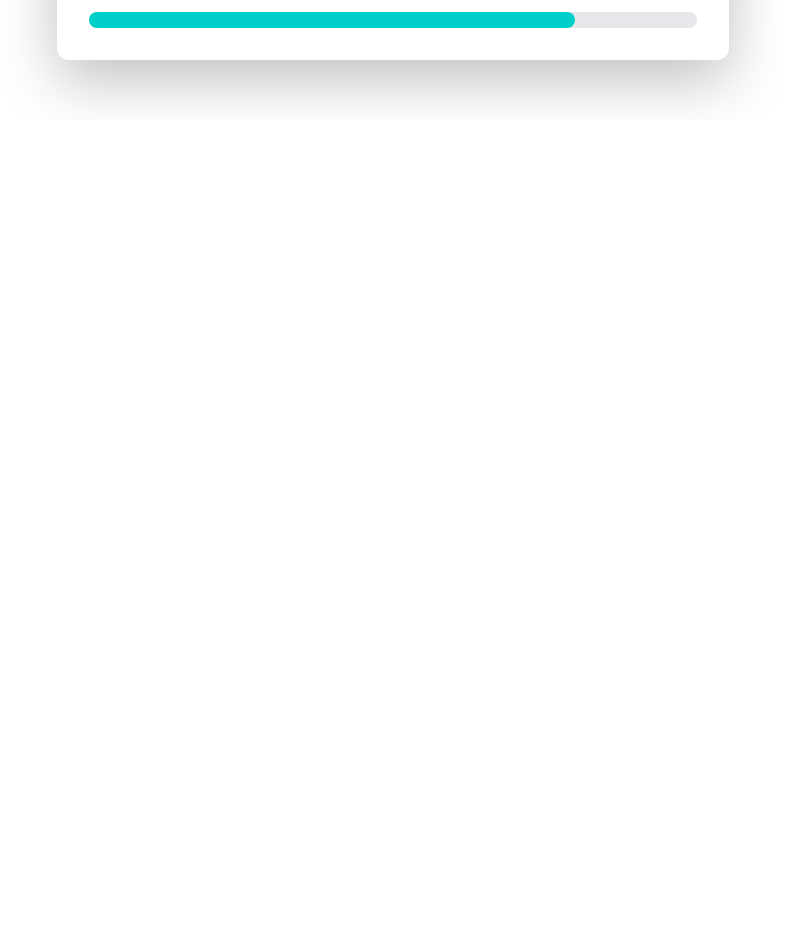
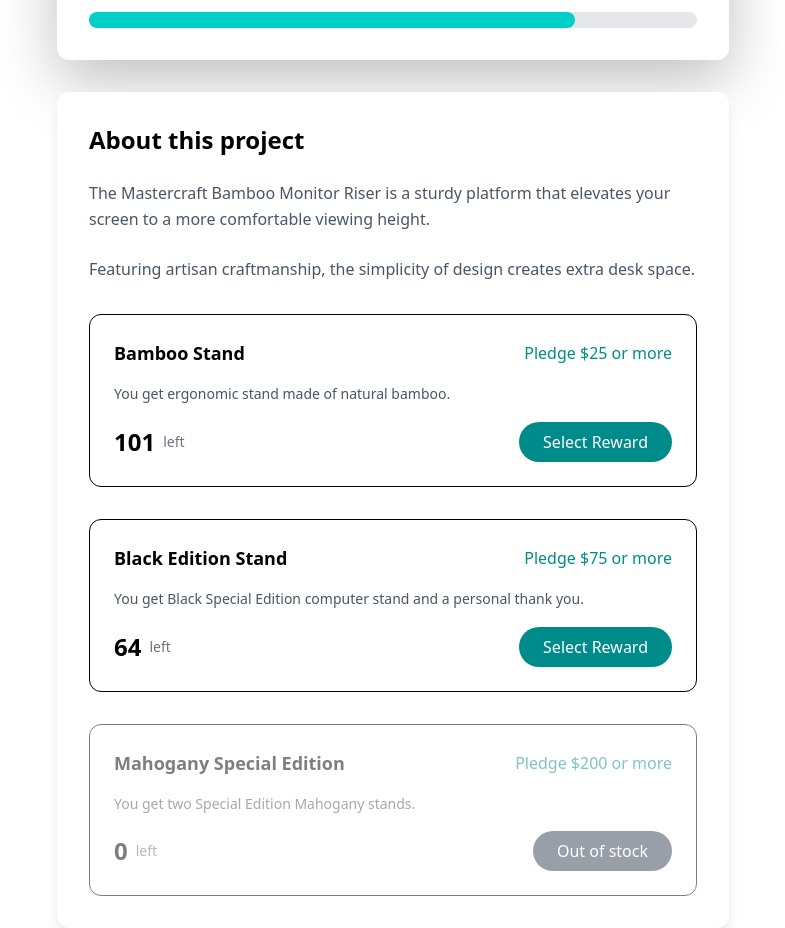
Before and after one commit to mrakakam/Crowdfunding-product-page, a React (Vite) app in the folder crowdfundingwebapp/: page / in a window 1280 px wide. Shown: the part 680-1608 px from the top of the page, without its empty margins (247-1032 px from the left). Before the commit the page ends 800 px from the top, so only its background shows below. Built offline with nearby package versions, Linux system fonts and the light colour scheme.

Commit message:
done with styling about.jsx

```diff
--- a/crowdfundingwebapp/src/App.jsx
+++ b/crowdfundingwebapp/src/App.jsx
@@ -2,6 +2,7 @@
 import { Navbar } from './components/Navbar'
 import { Hero } from './components/Hero'
 import { Numbers } from './components/Numbers'
+import { About } from './components/About'
 
 function App() {
 
@@ -11,6 +12,7 @@
       <Navbar/>
       <Hero/>
       <Numbers/>
+      <About/>
     </>
   )
 }
--- a/crowdfundingwebapp/src/components/About.jsx
+++ b/crowdfundingwebapp/src/components/About.jsx
@@ -1,122 +1,117 @@
+export const About = () => {
+  return (
+    <>
+      <section className="max-w-2xl mx-4 md:mx-auto bg-white rounded-xl shadow-lg p-8 mt-8 space-y-8">
 
+        {/* First Div */}
+        <div className="text-left space-y-6">
+          <h2 className="text-2xl font-bold text-black">
+            About this project
+          </h2>
 
-export const About = ()=>{
+          <p className="text-gray-600 leading-relaxed">
+            The Mastercraft Bamboo Monitor Riser is a sturdy platform that elevates
+            your screen to a more comfortable viewing height.
+          </p>
 
-    return(
+          <p className="text-gray-600 leading-relaxed">
+            Featuring artisan craftmanship, the simplicity of design creates extra desk space.
+          </p>
+        </div>
 
-        <>
+        {/* Second Div */}
+        <div className="border rounded-xl p-6 text-left space-y-4">
 
-            <section>
+          {/* Title + Pledge */}
+          <div className="flex flex-col md:flex-row md:justify-between md:items-center gap-2">
+            <h2 className="font-bold text-lg">
+              Bamboo Stand
+            </h2>
+            <p className="text-[#008b8b] font-medium">
+              Pledge $25 or more
+            </p>
+          </div>
 
-                {/* first divof this section */}
+          <p className="text-gray-600 text-sm leading-relaxed">
+            You get ergonomic stand made of natural bamboo.
+          </p>
 
-                <div>
+          {/* Number + Button */}
+          <div className="flex flex-col md:flex-row md:justify-between md:items-center gap-4 mt-4">
 
-                    <h2>About this project</h2>
+            <div className="flex items-center gap-2">
+              <h1 className="text-2xl font-bold">101</h1>
+              <p className="text-gray-500 text-sm">left</p>
+            </div>
 
-                    <p>
-                        The Mastercraft Bamboo Monitor Riser is a sturdy platform that elevates <br />
-                        your screen to a more comfortable viewing height. Placing your monitor at eye level has <br />
-                        the potential to improve your posture and make comfortable while at work, <br />
-                        helping you stay focused on the task at hand.
-                    </p>
+            <button className="bg-[#008b8b] text-white px-6 py-2 rounded-full w-full md:w-auto">
+              Select Reward
+            </button>
 
-                    <p>
-                        Featuring artisan craftmanship, the simplicity of design creates extra desk space below <br />
-                        your computers to allow notepads , pens, and USB sticks to be stored under the stand.
-                    </p>
+          </div>
+        </div>
 
-                </div>
+        {/* Third Div */}
+        <div className="border rounded-xl p-6 text-left space-y-4">
 
+          <div className="flex flex-col md:flex-row md:justify-between md:items-center gap-2">
+            <h2 className="font-bold text-lg">
+              Black Edition Stand
+            </h2>
+            <p className="text-[#008b8b] font-medium">
+              Pledge $75 or more
+            </p>
+          </div>
 
-                {/* second div called " bamboo-stand " */}
+          <p className="text-gray-600 text-sm leading-relaxed">
+            You get Black Special Edition computer stand and a personal thank you.
+          </p>
 
-                <div>
+          <div className="flex flex-col md:flex-row md:justify-between md:items-center gap-4 mt-4">
 
-                    <div>
+            <div className="flex items-center gap-2">
+              <h1 className="text-2xl font-bold">64</h1>
+              <p className="text-gray-500 text-sm">left</p>
+            </div>
 
-                        <h2>Bamboo Stands</h2>
-                        <p className="text-[#008b8b]">Pledge $25 or more</p>
+            <button className="bg-[#008b8b] text-white px-6 py-2 rounded-full w-full md:w-auto">
+              Select Reward
+            </button>
 
-                    </div>
+          </div>
+        </div>
 
-                    <p>
-                        You get ergonomic stand made of natural bamboo you've helped us launch <br />
-                        our promotional campaign, and you'll be added to a special Backer member list.
-                    </p>
+        {/* Fourth Div (Blurred) */}
+        <div className="border rounded-xl p-6 text-left space-y-4 opacity-50">
 
-                    <div>
+          <div className="flex flex-col md:flex-row md:justify-between md:items-center gap-2">
+            <h2 className="font-bold text-lg">
+              Mahogany Special Edition
+            </h2>
+            <p className="text-[#008b8b] font-medium">
+              Pledge $200 or more
+            </p>
+          </div>
 
-                        <span> <h1>101</h1> <p>left</p> </span>
+          <p className="text-gray-600 text-sm leading-relaxed">
+            You get two Special Edition Mahogany stands.
+          </p>
 
-                        <button className="bg-[#008b8b] text-white">Select Reward</button>
+          <div className="flex flex-col md:flex-row md:justify-between md:items-center gap-4 mt-4">
 
-                    </div>
+            <div className="flex items-center gap-2">
+              <h1 className="text-2xl font-bold">0</h1>
+              <p className="text-gray-500 text-sm">left</p>
+            </div>
 
+            <button className="bg-gray-700 text-white px-6 py-2 rounded-full w-full md:w-auto">
+              Out of stock
+            </button>
 
-                </div>
+          </div>
+        </div>
 
-
-                {/* third div called " black-edition " */}
-
-                 <div>
-
-                    <div>
-
-                        <h2>Black Edition Stands</h2>
-
-                        <p className="text-[#008b8b]">Pledge $75 or more</p>
-
-                    </div>
-
-                    <p>
-                        You get Black Special Edition computer stand and a personal thank you. You'll <br />
-                        be added to our Backer member list. Shipping is included.
-                    </p>
-
-                    <div>
-                        <span> <h1>4</h1> <p>left</p> </span>
-
-                        <button className="bg-[#008b8b] text-white">Select Reward</button>
-                    </div>
-
-
-                </div>
-
-                {/* fourth div called " mahogany-edition " */}
-
-
-                 <div>
-
-                    <div>
-
-                        <h2>Mahogany Special Edition</h2>
-
-                        <p className="text-[#008b8b]">Pledge $200 or more</p>
-
-                    </div>
-
-                    <p>
-                        You get two Special Edition Mahogany stands , a Backer T-shirt, and a personal <br />
-                        thank you. You'll be added to our Backer member list. Shipping is included.
-                    </p>
-
-                    <div>
-
-                        <span> <h1>0</h1> <p>left</p> </span>
-
-                        <button className="bg-gray-700 text-white">Out of stock</button>
-
-                    </div>
-
-
-                </div>
-
-
-
-
-            </section>
-
-        </>
-    )
-}
+      </section>
+    </>
+  );
+};
```
